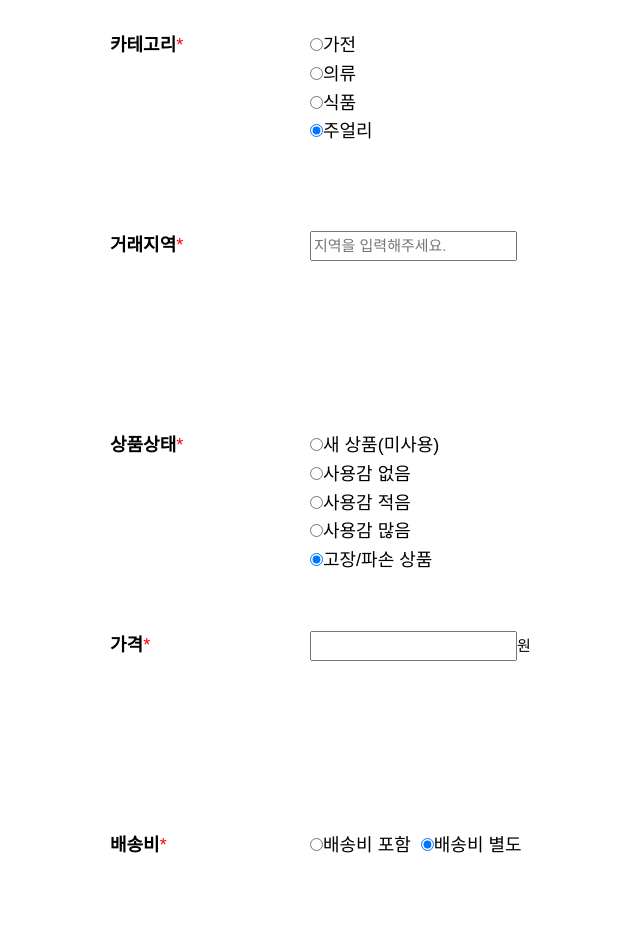
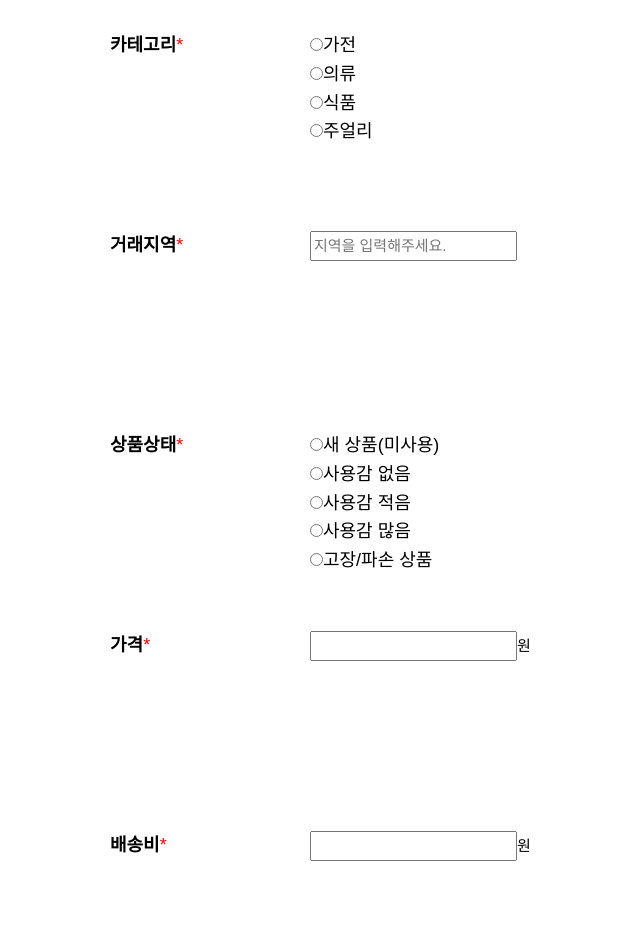
Before and after one commit to smdyuq/ReturnProject, a Vue app in the folder Vue/FrontEnd/: page /SalesManagement in a window 1280 px wide. Shown: the part 680-1632 px from the top of the page, without its empty margins (18-658 px from the left). Built offline with nearby package versions, Linux system fonts and the light colour scheme.

Commit message:
2024.02.20 오후

```diff
--- a/Vue/FrontEnd/src/components/layout/CardWrapper.vue
+++ b/Vue/FrontEnd/src/components/layout/CardWrapper.vue
@@ -162,7 +162,7 @@
                 <div class="cardWrap" v-for="(item, index) in getUsers" :key="index">
                     <div class="imgWrapper">
                         <div><router-link to="/productDetail"><img
-                                    :src="'http://192.168.0.24/resources/uploads/' + item.imageName"
+                                    :src="'http://192.168.0.16/resources/uploads/' + item.imageName"
                                     style="width: 194px; height: 194px;"></router-link></div>
                     </div>
                     <div>
--- a/Vue/FrontEnd/src/components/layout/Header.vue
+++ b/Vue/FrontEnd/src/components/layout/Header.vue
@@ -3,6 +3,7 @@
     <div class="headerWrapper">
       <div style="display:grid">
         <div class="loginSignup" style="margin-top:0;">
+          <p v-if="isLoggedIn()">환영합니다, {{ memberId }}님!</p>
           <button v-if="!isLoggedIn()" @click="goLogin()" style="color:gray;">로그인</button>
           <button v-if="!isLoggedIn()" @click="goSignUp()" style="color:gray;">회원가입</button>
           <button v-if="isLoggedIn()" @click="logout()" style="color:gray;">로그아웃</button>
@@ -213,6 +214,7 @@ header {
   border-image: linear-gradient(125deg, #81ecec, #6c5ce7, #81ecec) 1;
   border-image-slice: 1;
   outline: none;
+  height: 39px;
 }
 
 input:focus {
@@ -221,7 +223,7 @@ input:focus {
 
 .search {
   width: 32rem;
-  height: 30px;
+  height: 35px;
   border: none;
   margin-left: 10px;
 
--- a/Vue/FrontEnd/src/components/product/ProductRegistration.vue
+++ b/Vue/FrontEnd/src/components/product/ProductRegistration.vue
@@ -9,16 +9,22 @@
 
             <div class="infoTitle">
                 <span class="basicInfo">상품이미지<span class="sectionSign">*</span></span>
-                <div>
-                    <input type="file" accept="image/jpg, image/jpeg, image/png" multiple="" />
-                </div>
+                <!-- <div>
+                    <input type="file" ref="fileInput" name="uploads" @change="handleFileChange" accept="image/jpg, image/jpeg, image/png" multiple="" />
+                </div> -->
+
+                <input id="upload" type="file" multiple/>
+
+                <!-- <input type="text" v-model="ProductList.idx" />
+                <input type="text" v-model="ProductList.title" /> -->
+
             </div>
 
             <div class="infoTitle">
                 <span class="basicInfo">상품명<span class="sectionSign">*</span></span>
 
                 <div class="productNameWrap">
-                    <input class="productName" type="search" placeholder="상품명을 입력해주세요." v-model="salesName" />
+                    <input class="productName" type="search" placeholder="상품명을 입력해주세요." v-model="userProduct.salesName" />
                 </div>
             </div>
 
@@ -28,19 +34,23 @@
                     <span class="basicInfo">카테고리<span class="sectionSign">*</span></span>
 
                     <div class="infoContent">
-                        <div class="category">
+                        <div class="category" v-for="(item, index) in radioList" :key="index">
                             <div>
                                 <div>
-                                    <input type="radio" id="" name="category" v-model="salesCategory"><label for="">가전</label>
+                                    <input type="radio" :id="item.key" name="category" v-model="userProduct.salesCategory"><label
+                                    :for="item.key">가전</label>
                                 </div>
                                 <div>
-                                    <input type="radio" id="" name="category" v-model="salesCategory"/><label for="">의류</label>
+                                    <input type="radio" :id="item.key" name="category" v-model="userProduct.salesCategory" /><label
+                                    :for="item.key">의류</label>
                                 </div>
                                 <div>
-                                    <input type="radio" id="" name="category" v-model="salesCategory"/><label for="">식품</label>
+                                    <input type="radio" :id="item.key" name="category" v-model="userProduct.salesCategory" /><label
+                                    :for="item.key">식품</label>
                                 </div>
                                 <div>
-                                    <input type="radio" id="" name="category" v-model="salesCategory"/><label for="">주얼리</label>
+                                    <input type="radio" :id="item.key" name="category" v-model="userProduct.salesCategory" /><label
+                                    :for="item.key">주얼리</label>
                                 </div>
                             </div>
                         </div>
@@ -52,7 +62,7 @@
                 </span>
 
                 <div class="infoContent">
-                    <input type="text" placeholder="지역을 입력해주세요." v-model="salesAddress"/>
+                    <input type="text" placeholder="지역을 입력해주세요." v-model="userProduct.salesAddress" />
                 </div>
             </div>
 
@@ -60,70 +70,59 @@
                 <span class="basicInfo">상품상태<span class="sectionSign">*</span></span>
                 <div>
                     <div>
-                        <input type="radio" id="ProductStatus1" name="ProductStatus" v-model="salesCondition"/><label for="ProductStatus1">새
+                        <input type="radio" id="ProductStatus1" name="ProductStatus" v-model="userProduct.salesCondition" /><label
+                            for="ProductStatus1">새
                             상품(미사용)</label>
                     </div>
                     <div>
-                        <input type="radio" id="ProductStatus2" name="ProductStatus" v-model="salesCondition"/><label for="ProductStatus2">사용감
+                        <input type="radio" id="ProductStatus2" name="ProductStatus" v-model="userProduct.salesCondition" /><label
+                            for="ProductStatus2">사용감
                             없음</label>
                     </div>
                     <div>
-                        <input type="radio" id="ProductStatus3" name="ProductStatus" v-model="salesCondition"/><label for="ProductStatus3">사용감
+                        <input type="radio" id="ProductStatus3" name="ProductStatus" v-model="userProduct.salesCondition" /><label
+                            for="ProductStatus3">사용감
                             적음</label>
                     </div>
                     <div>
-                        <input type="radio" id="ProductStatus4" name="ProductStatus" v-model="salesCondition"/><label for="ProductStatus4">사용감
+                        <input type="radio" id="ProductStatus4" name="ProductStatus" v-model="userProduct.salesCondition" /><label
+                            for="ProductStatus4">사용감
                             많음</label>
                     </div>
                     <div>
-                        <input type="radio" id="ProductStatus5" name="ProductStatus" v-model="salesCondition"/><label for="ProductStatus5">고장/파손
+                        <input type="radio" id="ProductStatus5" name="ProductStatus" v-model="userProduct.salesCondition" /><label
+                            for="ProductStatus5">고장/파손
                             상품</label>
                     </div>
                 </div>
             </div>
 
-            <!-- <div class="infoTitle">
-                <span class="basicInfo">교환<span class="sectionSign">*</span></span>
-                <div>
-                    <div>
-                        <input type="radio" id="ExchangeStatus1" name="ExchangeStatus" /><label
-                            for="ExchangeStatus1">불가</label>
-                    </div>
-                    <div>
-                        <input type="radio" id="ExchangeStatus1" name="ExchangeStatus" /><label
-                            for="ExchangeStatus1">가능</label>
-                    </div>
-                </div>
-            </div> -->
-
             <div class="infoTitle">
                 <span class="basicInfo">가격<span class="sectionSign">*</span></span>
-                <div><input type="number" v-model="salesPrice"/><span>원</span></div>
+                <div><input type="number" v-model="userProduct.salesPrice" /><span>원</span></div>
             </div>
 
             <div class="infoTitle">
                 <span class="basicInfo">배송비<span class="sectionSign">*</span></span>
                 <div>
-                    <input type="radio" id="shipping1" name="ExchangeStatus" v-model="salesDelivery" /><label for="shipping1">배송비 포함</label>
-                </div>
-                <div>
-                    <input type="radio" id="shipping1" name="ExchangeStatus" v-model="salesDelivery" /><label for="shipping1">배송비 별도</label>
+                    <input type="number" v-model="userProduct.salesDelivery"/><span>원</span>
                 </div>
             </div>
 
             <div class="infoTitle">
+
                 <span class="basicInfo">상품설명<span class="sectionSign">*</span></span>
-                <textarea v-model="salesComment"></textarea>
+                <textarea v-model="userProduct.salesComment"></textarea>
             </div>
 
             <div class="infoTitle">
                 <span class="basicInfo">수량<span class="sectionSign">*</span></span>
-                <input type="number" id="count" v-model="salesCount"/><span>개</span>
+                <input type="number" id="count" v-model="userProduct.salesCount" /><span>개</span>
             </div>
 
             <div class="infoTitle">
                 <span class="basicInfo" id="openChat">오픈채팅<span class="sectionSign">*</span></span>
-                <input type="text" placeholder="오픈채팅" id="openChatRink" v-model="salesChatLink"/>
+                <input type="text" placeholder="오픈채팅" id="openChatRink" v-model="userProduct.salesChatLink" />
             </div>
         </div>
         <div>
@@ -137,9 +136,28 @@ import axiosApi from '../../services/axios';
 import { mapActions, mapState } from 'pinia';
 import { userProduct } from '../../stores/Product/Product';
 
-
 export default {
-
+    data() {
+        return {
+            userProduct: {
+                salesName: '',
+                salesCategory: '',
+                salesAddress: '',
+                salesCondition: '',
+                salesPrice: '',
+                salesDelivery: '',
+                salesComment: '',
+                salesCount: '',
+                salesChatLink: ''
+            },
+            radioList: [
+                {
+                    key:'',
+                    value:''
+                }
+            ]
+        }
+    },
     computed: {
         ...mapState(userProduct, ['getUsers'])
     },
@@ -147,23 +165,16 @@ export default {
     methods: {
         ...mapActions(userProduct, ['addUsers']),
         registerProduct() {
-            // 등록할 상품 데이터
-            const userProduct = {
-                // 각 입력 필드에서 입력된 값을 가져와서 설정
-                salesName: this.salesName,
-                salesCategory: this.salesCategory,
-                salesAddress: this.salesAddress,
-                salesCondition: this.salesCondition,
-                salesPrice : this.salesPrice,
-                salesDelivery: this.salesDelivery,
-                salesComment: this.salesComment,
-                salesCount: this.salesCount,
-                salesChatLink: this.salesChatLink
+            const imageFile = document.getElementById('upload').files[0];
+            const jsonSales = JSON.stringify(this.userProduct);
 
-                // 나머지 필드에 대한 값들도 동일한 방식으로 설정
-            };
+            const data = new FormData();   // <form> </form>
+            data.append('jsonSales', jsonSales);  // <form> <input type="hidden" name="jsonSales" value='{"salesName"}: "토마토", "sakesCategiry": "채소"' /> </form>
+            data.append('upload', imageFile)
 
-            axiosApi.post('/sales/enrollSales', userProduct)
+            axiosApi.post('/sales/enrollSales', data, {
+                headers: {"Content-Type": 'multipart/form-data'}   // <form enctype="multipart/form-data" />
+            })
                 .then(response => {
                     // 등록 성공 시 처리할 로직
                     console.log(response.data);
@@ -282,4 +293,5 @@ label {
     font-size: large;
     cursor: pointer;
 }
+
 </style>
--- a/Vue/FrontEnd/src/views/Home.vue
+++ b/Vue/FrontEnd/src/views/Home.vue
@@ -3,8 +3,8 @@
     <HeaderVue></HeaderVue>
     <SidebarVue></SidebarVue>
     <SlideVue />
-    <!-- <p v-if="loggedIn">환영합니다, {{ user }}님!</p>
-    <p v-else>로그인이 필요합니다.</p> -->
+
+
     <p class="todayProduct">오늘의 상품추천 <!--{{ getMemberNo }}--></p>
     <CardWrapperVue />
     <FooterVue></FooterVue>
```
Also changed, not shown: Vue/FrontEnd/src/views/Member/SignupPage.vue (+12 -64 lines), Vue/FrontEnd/src/views/Payment.vue (+4 -3 lines), Vue/FrontEnd/src/stores/Product/productCategory.js (added).
